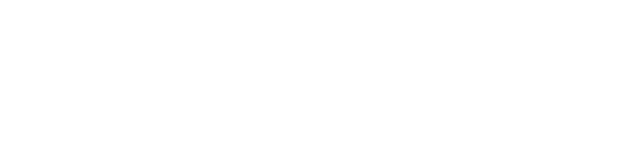
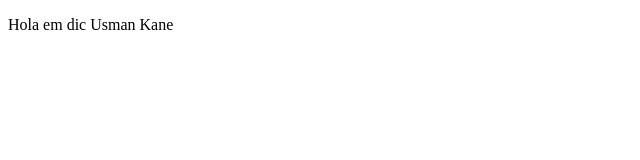
Before and after one commit to thekane06/odin-recipes, a plain HTML site: page index.html in a window 1280 px wide. Shown: the whole page, without its empty margins (0-640 px from the left). Drawn offline with Linux system fonts and the light colour scheme.

Commit message:
Edit README.md and index.html

```diff
--- a/index.html
+++ b/index.html
@@ -6,6 +6,6 @@
     <title>Document</title>
 </head>
 <body>
-
+    <p>Hola em dic Usman Kane</p>
 </body>
 </html>
```
